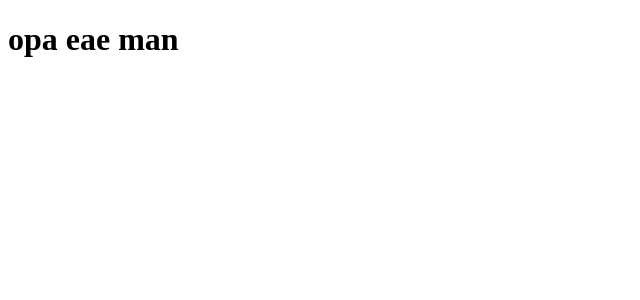
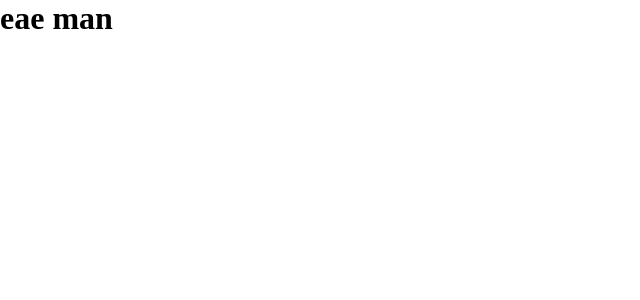
Before and after one commit to MicaioValente/showroom, a React (Create React App) app: page / in a window 1280 px wide. Shown: the top 300 px of the page, without its empty margins (0-640 px from the left). Built offline with nearby package versions, Linux system fonts and the light colour scheme.

Commit message:
add GlobalStyles

```diff
--- a/public/index.html
+++ b/public/index.html
@@ -24,8 +24,17 @@
       work correctly both with client-side routing and a non-root public URL.
       Learn how to configure a non-root public URL by running `npm run build`.
     -->
-    <title>React App</title>
+    <title>ShowRoon Cars Brazil</title>
+    <link rel="preconnect" href="https://fonts.googleapis.com">
+    <link rel="preconnect" href="https://fonts.gstatic.com" crossorigin>
+    <link href="https://fonts.googleapis.com/css2?family=Vollkorn&display=swap" rel="stylesheet">
+
+
+
+
   </head>
+
+
   <body>
     <noscript>You need to enable JavaScript to run this app.</noscript>
     <div id="root"></div>
--- a/src/App.tsx
+++ b/src/App.tsx
@@ -1,8 +1,14 @@
 import React from 'react';
+import { GlobalStyles } from './styles/GlobalStyles';
 
 function App() {
   return (
-    <h1>opa eae man</h1>
+      <>
+      <h1>eae man</h1>
+
+
+      <GlobalStyles />
+      </>
   );
 }
 
--- /dev/null
+++ b/src/styles/GlobalStyles.ts
@@ -0,0 +1,16 @@
+import {createGlobalStyle} from 'styled-components'
+//isso passa os estilos globais para a aplicação
+
+
+
+
+export const GlobalStyles = createGlobalStyle`
+*{
+    padding: 0;
+    margin: 0;
+    box-sizing: border-box;
+}
+*,input, button{
+    font-size:'Vollkorn';
+}
+`
```
